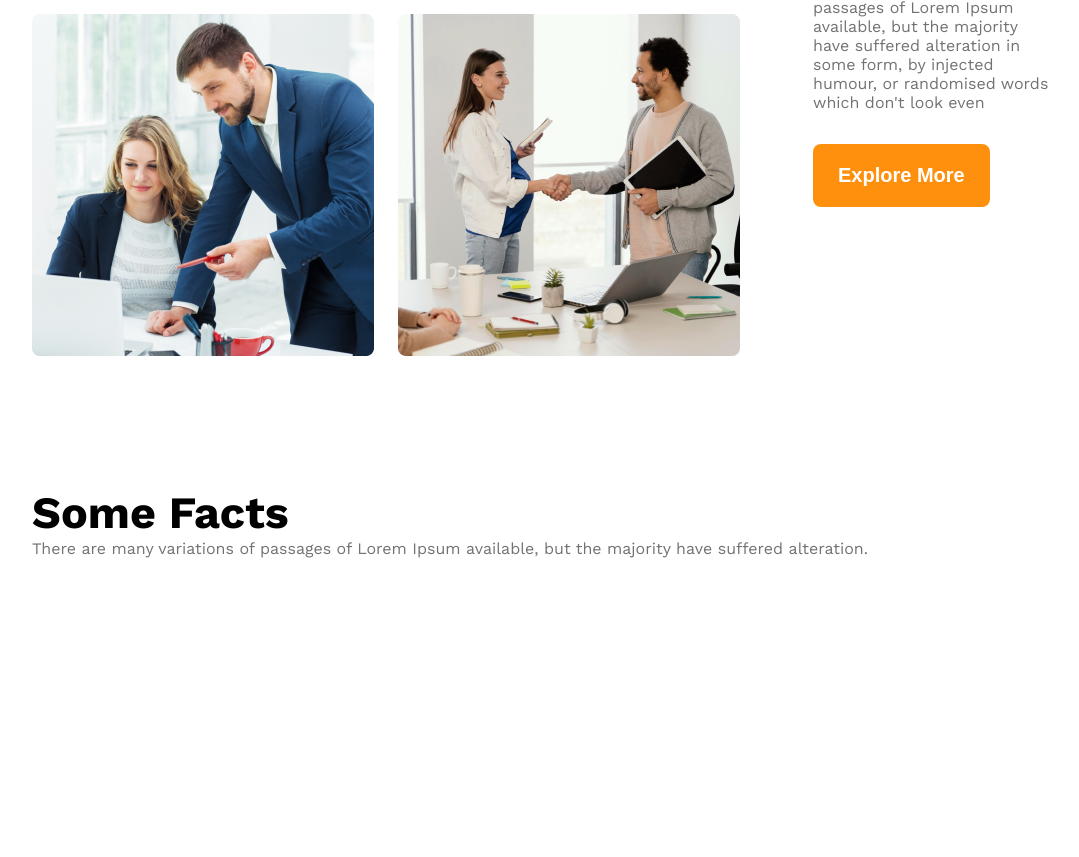
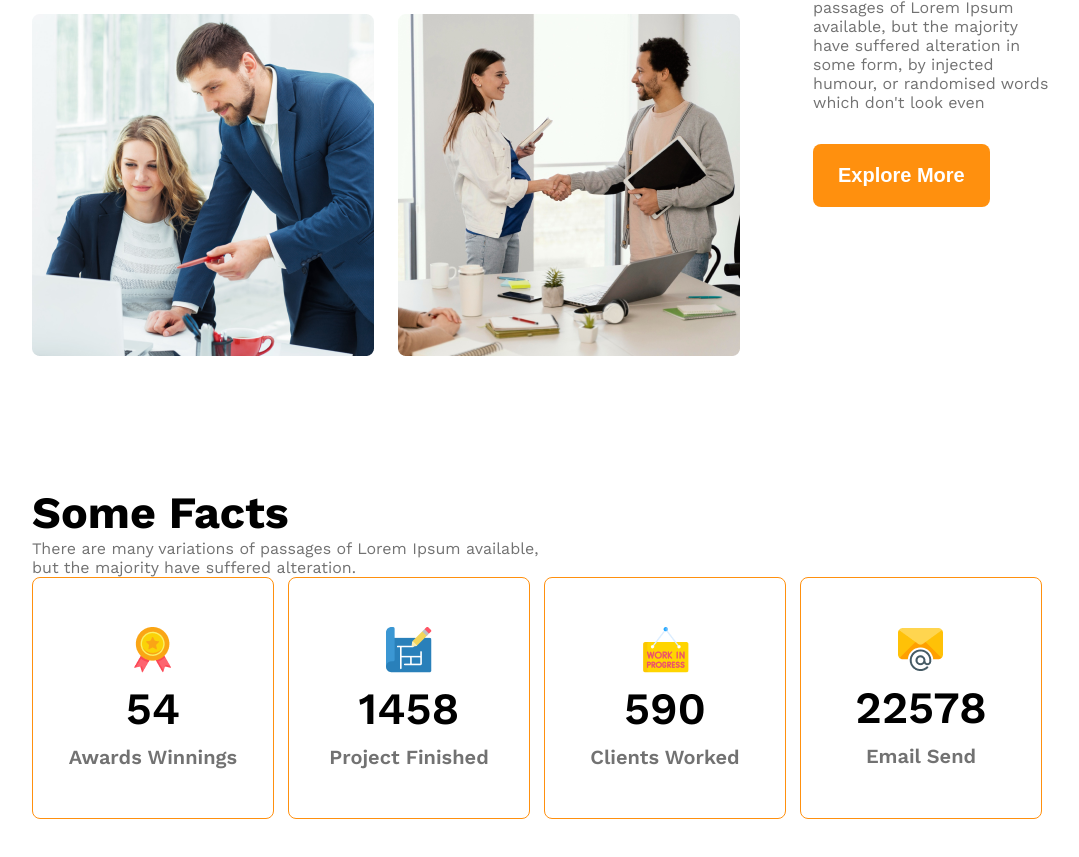
Before and after one commit to badsha-11/g3-architects-resources, a plain HTML site: page index.html in a window 1280 px wide. Shown: the part 1524-2381 px from the top of the page, without its empty margins (96-1175 px from the left). Before the commit the page ends 2288 px from the top, so only its background shows below. Drawn offline with nearby package versions, Linux system fonts and the light colour scheme.

Commit message:
added full stacture off fact section

```diff
--- a/css/style.css
+++ b/css/style.css
@@ -48,6 +48,13 @@
 /* dark 03 */
 .text-light-gray{
     color: #727272;
+}
+.fact-name {
+    font-size: 1.25rem;
+    font-weight: 600;
+}
+.fact-description{
+    max-width: 535px;
 }
 .feature-discecription{
     padding: 24px 0 32px 0;
@@ -113,6 +120,28 @@
 #quick-list{
     font-weight: 500;
 }
+/* some fact related style */
+.facts-card{
+    border: 1px solid #FF900E;
+    width: 240px;
+    height: 240px;
+    border-radius: 8px;
+    text-align: center;
+    align-items: center;
+    justify-content: center;
+}
+.facts-container{
+    display: grid;
+    grid-template-columns: repeat(4, 1fr);
+}
+.fact-number{
+    font-size: 2.8rem;
+    font-weight: 600;
+    margin-top: 5px;
+    margin-bottom: 10px;
+}
+
+
 /* resonsive media query */
 @media screen and (max-width:576px) {
     .navbar,
--- a/index.html
+++ b/index.html
@@ -44,7 +44,7 @@
                 <img src="./images/team4.png" alt="">
 
             </div>
-            <div class="our-features">
+            <div class="our-features fact-description">
                 <h3 class="section-titel"><span id="quick-list" class="text-light-gray">Quick list</span> <span>of Our</span> <span class="text-primary">Features</span></h3>
                 <p class="feature-discecription text-light-gray">
                     There are many variations of passages of Lorem Ipsum available, but the majority have suffered alteration in some form, by injected humour, or randomised words which don't look even
@@ -54,30 +54,40 @@
         </section>
         <!-- features will enjoy -->
          <section>
-            <h3 class="section-titel">Some Facts</h3>
-            <p class="text-light-gray">
+            <div class="fact-description">
+                <h3 class="section-titel">Some Facts</h3>
+            <p class="text-light-gray ">
                 There are many variations of passages of Lorem Ipsum available, but the majority have suffered alteration.
             </p>
+            </div>
+
             <div class="facts-container">
-                <div class="facts">
-                    <img src="" alt="" class="fact-icon">
-                    <h4 class="fact-number"></h4>
-                    <h5 class="fact-name"></h5>
+                <div class="facts-card display-flex">
+                    <div>
+                    <img src="./images/icons/ribon.png" alt="" class="fact-icon">
+                    <h4 class="fact-number">54</h4>
+                    <h5 class="fact-name text-light-gray">Awards Winnings</h5>
+                    </div>
                 </div>
-                <div class="facts">
-                    <img src="" alt="" class="fact-icon">
-                    <h4 class="fact-number"></h4>
-                    <h5 class="fact-name"></h5>
+                <div class="facts-card display-flex">
+                    <div>
+                    <img src="./images/icons/projects.png" alt="" class="fact-icon">
+                    <h4 class="fact-number">1458</h4>
+                    <h5 class="fact-name text-light-gray">Project Finished</h5>
+                    </div>
                 </div>
-                <div class="facts">
-                    <img src="" alt="" class="fact-icon">
-                    <h4 class="fact-number"></h4>
-                    <h5 class="fact-name"></h5>
+                <div class="facts-card display-flex">
+                    <div>
+                    <img src="./images/icons/customers.png" alt="" class="fact-icon">
+                    <h4 class="fact-number">590</h4>
+                    <h5 class="fact-name text-light-gray">Clients Worked</h5>
+                    </div>
                 </div>
-                <div class="facts">
-                    <img src="" alt="" class="fact-icon">
-                    <h4 class="fact-number"></h4>
-                    <h5 class="fact-name"></h5>
+                <div class="facts-card display-flex">
+                    <div>
+                    <img src="./images/icons/email.png" alt="" class="fact-icon">
+                    <h4 class="fact-number">22578</h4>
+                    <h5 class="fact-name text-light-gray">Email Send</h5></div>
                 </div>
             </div>
          </section>
```
